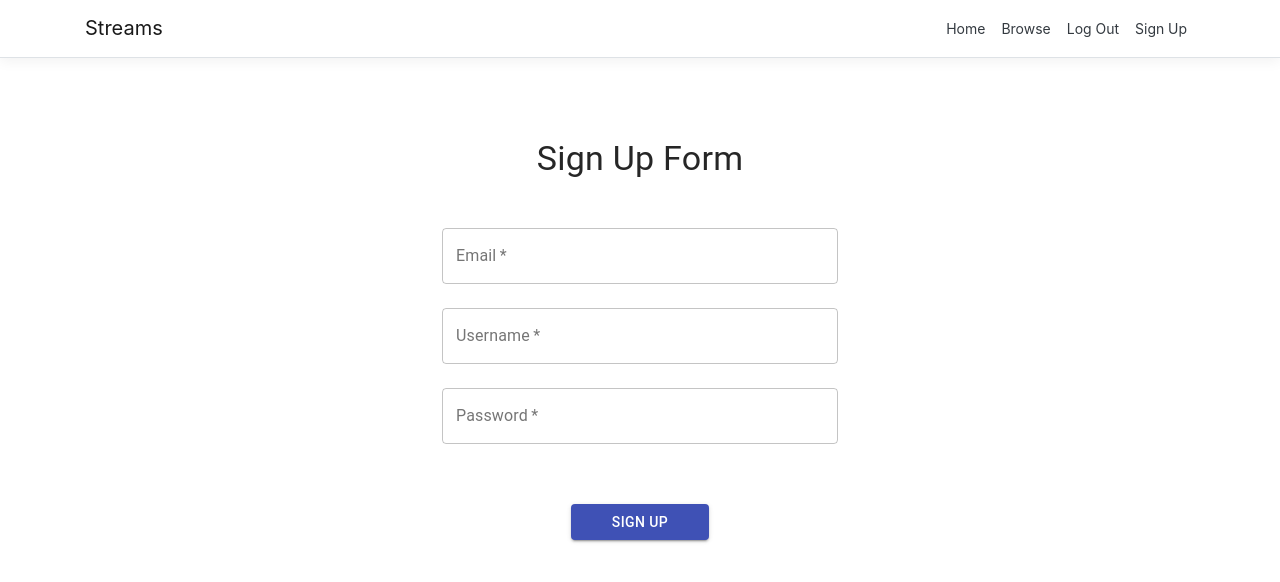
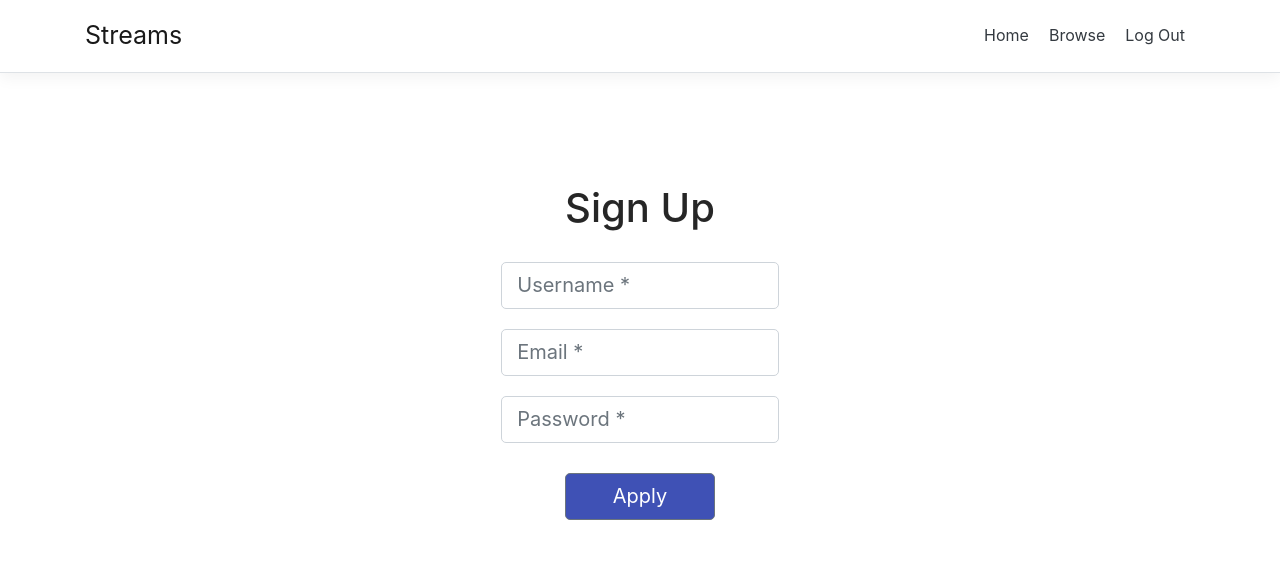
Before and after one commit to Harques/StreamingPlatform, a React (Create React App) app in the folder BitirmeTezi/ClientApp/: page /signup in a window 1280 px wide. Shown: the top 582 px of the page. Built offline with nearby package versions, Linux system fonts and the light colour scheme.

Commit message:
front-end düzenlemeleri

```diff
--- a/BitirmeTezi/ClientApp/src/components/Browse.tsx
+++ b/BitirmeTezi/ClientApp/src/components/Browse.tsx
@@ -22,23 +22,29 @@ function columns(containerWidth: number) {
 class Browse extends React.Component<{}> {
   render() {
     return (
-      <Tabs defaultActiveKey='1' onChange={callback} centered size='large'>
+      <Tabs
+        defaultActiveKey='1'
+        onChange={callback}
+        centered
+        size='large'
+        type='card'
+      >
         <TabPane tab='Gaming' key='1'>
-          <h2 style={{textAlign:'center'}}>Gaming Streams</h2>
+          <h2 style={{ textAlign: "center" }}>Gaming Streams</h2>
           <div>
-            <Gallery photos={photos} columns={columns} direction="column" />
+            <Gallery photos={photos} columns={columns} direction='column' />
           </div>
         </TabPane>
         <TabPane tab='Chat' key='3'>
-          <h2 style={{textAlign:'center'}}>Chat Streams</h2>
+          <h2 style={{ textAlign: "center" }}>Chat Streams</h2>
           <div>
-            <Gallery photos={photos2} columns={columns} direction="column" />
+            <Gallery photos={photos2} columns={columns} direction='column' />
           </div>
         </TabPane>
         <TabPane tab='Education' key='2'>
-          <h2 style={{textAlign:'center'}}>Education Streams</h2>
+          <h2 style={{ textAlign: "center" }}>Education Streams</h2>
           <div>
-            <Gallery photos={photos3} columns={columns} direction="column" />
+            <Gallery photos={photos3} columns={columns} direction='column' />
           </div>
         </TabPane>
       </Tabs>
--- a/BitirmeTezi/ClientApp/src/components/LogIn.tsx
+++ b/BitirmeTezi/ClientApp/src/components/LogIn.tsx
@@ -27,13 +27,13 @@ class LogIn extends React.Component<{}, MyState> {
   render() {
     return (
       <React.Fragment>
-        <h4  style={{textAlign: 'center', marginTop: '10%'}}>Log In</h4>
+        <h2 style={{textAlign: 'center', marginTop: '10%'}}>Log In</h2>
         <div className='w-25 mt-4' style={{marginLeft: 'auto',  marginRight: 'auto'}}>
           <Input placeholder='Email *' onChange={(e) => this.setState({email: e.target.value})}></Input>
-          <Input placeholder='Password *' type='password' className='mt-4' onChange={(e) => this.setState({password: e.target.value})}></Input>
+          <Input placeholder='Password *' type='password' className='mt-3' onChange={(e) => this.setState({password: e.target.value})}></Input>
           <div className='row justify-content-around'>
-            <Button className='mt-4 col-0 align-self-start' style={{background:'#3f51b5'}} onClick={this.login}>Log In</Button>
-            <Button className='mt-4 col-0 align-self-end' style={{background:'#3f51b5'}} onClick={this.signUp}>Sign Up</Button>
+            <Button className='mt-4 col-0 align-self-start' style={{background:'#3f51b5', width:'120px'}} onClick={this.login}>Log In</Button>
+            <Button className='mt-4 col-0 align-self-end' style={{background:'#3f51b5', width:'120px'}} onClick={event =>  window.location.href='/signup'}>Sign Up</Button>
           </div>
         </div>
       </React.Fragment>
--- a/BitirmeTezi/ClientApp/src/components/NavMenu.css
+++ b/BitirmeTezi/ClientApp/src/components/NavMenu.css
@@ -7,7 +7,7 @@ a.navbar-brand {
 html { font-size: 14px; }
 
 @media (min-width: 768px) {
-    html { font-size: 16px; }
+    html { font-size: 20px; }
 }
 
-.box-shadow { box-shadow: 0 .25rem .75rem rgba(0, 0, 0, .05); }
+.box-shadow { box-shadow: 0 .25rem .75rem rgba(0, 0, 0, 0.05); }
--- a/BitirmeTezi/ClientApp/src/components/NavMenu.tsx
+++ b/BitirmeTezi/ClientApp/src/components/NavMenu.tsx
@@ -18,16 +18,13 @@ export default class NavMenu extends React.PureComponent<{}, { isOpen: boolean }
                         <Collapse className="d-sm-inline-flex flex-sm-row-reverse" isOpen={this.state.isOpen} navbar>
                             <ul className="navbar-nav flex-grow">
                                 <NavItem>
-                                    <NavLink tag={Link} className="text-dark" to="/home">Home</NavLink>
+                                    <NavLink style={{fontSize: '16px'}} tag={Link} className="text-dark" to="/home">Home</NavLink>
                                 </NavItem>
                                 <NavItem>
-                                    <NavLink tag={Link} className="text-dark" to="/browse">Browse</NavLink>
+                                    <NavLink style={{fontSize: '16px'}} tag={Link} className="text-dark" to="/browse">Browse</NavLink>
                                 </NavItem>
                                 <NavItem>
-                                    <NavLink tag={Link} className="text-dark" to="/login">Log Out</NavLink>
-                                </NavItem>
-                                <NavItem>
-                                    <NavLink tag={Link} className="text-dark" to="/signup">Sign Up</NavLink>
+                                    <NavLink style={{fontSize: '16px'}} tag={Link} className="text-dark" to="/login">Log Out</NavLink>
                                 </NavItem>
                             </ul>
                         </Collapse>
--- a/BitirmeTezi/ClientApp/src/components/SignUp.tsx
+++ b/BitirmeTezi/ClientApp/src/components/SignUp.tsx
@@ -1,115 +1,67 @@
-import React from "react";
-import {
-  makeStyles,
-  Container,
-  Typography,
-  TextField,
-  Button,
-} from "@material-ui/core";
-import { useForm } from "react-hook-form";
-import * as yup from "yup";
-import { yupResolver } from "@hookform/resolvers/yup";
-import { useState } from "react";
-import Row from "antd/lib/grid/row";
-import Col from "antd/lib/grid/col";
+import Col from 'antd/lib/grid/col';
+import * as React from 'react';
+import { connect } from 'react-redux';
+import { Button, Input } from 'reactstrap'
+import { WebApi } from '../api/WebApi';
 
-interface SignUp {
-  email: string;
-  username: string;
-  password: string;
+type MyState = {email: string, password: string, userName: string}
+
+class SignUp extends React.Component<{}, MyState> {
+  api: WebApi;
+
+  constructor(props: any) {
+    super(props)
+    this.login = this.login.bind(this)
+    this.signUp = this.signUp.bind(this)
+    this.api = new WebApi();
+  }
+
+  componentWillMount() {
+    if (localStorage.getItem('token') !== null) {
+      console.log("not null");
+    } else {
+      console.log("null");
+    }
+  }
+
+  render() {
+    return (
+      <React.Fragment>
+        <h2  style={{textAlign: 'center', marginTop: '10%'}}>Sign Up</h2>
+        <div className='w-25 mt-4' style={{marginLeft: 'auto',  marginRight: 'auto'}}>
+          <Input placeholder='Username *' className='mt-3' onChange={(e) => this.setState({userName: e.target.value})}></Input>
+          <Input placeholder='Email *' className='mt-3' onChange={(e) => this.setState({email: e.target.value})}></Input>
+          <Input placeholder='Password *' type='password' className='mt-3' onChange={(e) => this.setState({password: e.target.value})}></Input>
+          <div className='row justify-content-around'>
+            <Button className='mt-4 col-0 align-self-end' style={{background:'#3f51b5', width:'150px'}} onClick={this.signUp}>Apply</Button>
+          </div>
+        </div>
+      </React.Fragment>
+    )
+  }
+
+  async login() {
+    var email = this.state.email.trim();
+    var password = this.state.password.trim();
+
+    var body = JSON.stringify({email: email, password: password});
+
+    var response = await this.api.post('auth/login', body);
+
+    if (response.status == 200) {
+      sessionStorage.setItem('token', response.data.token)
+      console.log(response.data.token)
+    } else {
+      alert(response.data.Error[0])
+    }
+  }
+
+  signUp() {
+    console.log(this.state.email)
+    console.log(this.state.password)
+    console.log(this.state.userName)
+  }
+
 }
 
-const schema = yup.object().shape({
-  email: yup.string().required().email(),
-  username: yup.string().required().min(2).max(25),
-  password: yup.string().required().min(8).max(120),
-});
-
-const useStyles = makeStyles((theme) => ({
-  heading: {
-    textAlign: "center",
-    margin: theme.spacing(1, 0, 4),
-  },
-  submitButton: {
-    marginTop: theme.spacing(4),
-  },
-}));
-
-function App() {
-  const {
-    register,
-    handleSubmit,
-    formState: { errors },
-  } = useForm<SignUp>({
-    resolver: yupResolver(schema),
-  });
-
-  const { heading, submitButton } = useStyles();
-
-  const [json, setJson] = useState<string>();
-
-  const onSubmit = (data: SignUp) => {
-    setJson(JSON.stringify(data));
-  };
-
-  return (
-    <Container maxWidth='xs'>
-      <Typography className={heading} variant='h4' style={{ marginTop: "20%" }}>
-        Sign Up Form
-      </Typography>
-      <form onSubmit={handleSubmit(onSubmit)} noValidate>
-        <TextField
-          {...register("email")}
-          variant='outlined'
-          margin='normal'
-          label='Email'
-          fullWidth
-          required
-        />
-        <TextField
-          {...register("username")}
-          variant='outlined'
-          margin='normal'
-          label='Username'
-          fullWidth
-          required
-        />
-        <TextField
-          {...register("password")}
-          variant='outlined'
-          margin='normal'
-          label='Password'
-          type='password'
-          fullWidth
-          required
-        />
-        <Row
-          style={{ width: "100%", justifyContent: "center", marginTop: "10px" }}
-        >
-          <Col style={{ width: "40%", padding: "10px" }}>
-            <Button
-              type='submit'
-              fullWidth
-              variant='contained'
-              color='primary'
-              className={submitButton}
-            >
-              Sign Up
-            </Button>
-          </Col>
-        </Row>
-        {json && (
-          <>
-            <Typography variant='body1'>
-              Below is the JSON that would normally get passed to the server
-              when a form gets submitted
-            </Typography>
-            <Typography variant='body2'>{json}</Typography>
-          </>
-        )}
-      </form>
-    </Container>
-  );
-}
-
-export default App;
+export default connect()(SignUp);
--- a/BitirmeTezi/ClientApp/src/components/photos.js
+++ b/BitirmeTezi/ClientApp/src/components/photos.js
@@ -1,32 +1,32 @@
 export const photos = [
     {
-      src: "https://source.unsplash.com/2ShvY8Lf6l0/800x599",
-      width: 4,
-      height: 3
+      src: "https://i.ibb.co/4TGTng4/616d888143c11.jpg",
+      width: 3,
+      height: 2
     },
     {
-      src: "https://source.unsplash.com/Dm-qxdynoEc/800x799",
-      width: 1,
-      height: 1
+      src: "https://i.ibb.co/tKhmJhX/104368106-una-linda-chica-gamer-se-sienta-en-una-acogedora-habitaci-n-detr-s-de-una-computadora-y-ju.webp",
+      width: 3,
+      height: 2
     },
     {
-      src: "https://media-exp1.licdn.com/dms/image/C4D03AQGi4zzNQh9big/profile-displayphoto-shrink_800_800/0/1608917195204?e=1659571200&v=beta&t=-qp8cJTboU-oVZhlz1O59Mw-mTWoHi50bqqTsq_FiVk",
+      src: "https://i.ibb.co/r5Hgwk7/BBVA-streamers-apertura-1.jpg",
       width: 3,
-      height: 4
+      height: 2
     },
     {
-      src: "https://source.unsplash.com/iecJiKe_RNg/600x799",
+      src: "https://i.ibb.co/4VtCPhc/bigstock-Streamer-Beautiful-Girl-Smiles-328650634-scaled.jpg",
       width: 3,
-      height: 4
+      height: 2
     },
     {
-      src: "https://source.unsplash.com/epcsn8Ed8kY/600x799",
+      src: "https://i.ibb.co/0stKhjB/happy-male-gamer-enjoys-playing-260nw-1849699615.jpg",
       width: 3,
-      height: 4
+      height: 2
     },
     {
-      src: "https://source.unsplash.com/NQSWvyVRIJk/800x599",
-      width: 4,
-      height: 3
+      src: "https://i.ibb.co/T4wF6gc/istockphoto-1218726670-612x612-1.jpg",
+      width: 3,
+      height: 2
     }
   ];
--- a/BitirmeTezi/ClientApp/src/components/photos2.js
+++ b/BitirmeTezi/ClientApp/src/components/photos2.js
@@ -1,17 +1,32 @@
 export const photos2 = [
     {
-      src: "https://source.unsplash.com/zh7GEuORbUw/600x799",
+      src: "https://s31242.pcdn.co/wp-content/uploads/2021/05/alinity-twitter2.jpeg",
       width: 3,
-      height: 4
+      height: 2
     },
     {
-      src: "https://yt3.ggpht.com/yti/APfAmoGD6PbieiMecoA0CJLyUY-YDtDT2ix_1U0H34Ud-g=s108-c-k-c0x00ffffff-no-rj",
-      width: 4,
-      height: 3
+      src: "https://static.invenglobal.com/upload/image/2022/01/02/i1641098232508515.jpeg",
+      width: 3,
+      height: 2
     },
     {
-      src: "https://source.unsplash.com/I1ASdgphUH4/800x599",
-      width: 4,
-      height: 3
+      src: "https://cdn.vox-cdn.com/thumbor/foNTdTAfj2iCCwLbgO44xTAHPGU=/0x0:1715x963/1200x800/filters:focal(693x241:967x515)/cdn.vox-cdn.com/uploads/chorus_image/image/69038704/ludwig.0.png",
+      width: 3,
+      height: 2
+    },
+    {
+      src: "https://toptwitchstreamers.com/wp-content/uploads/2021/10/Twitch-Streamer-Dish-is-Scammed.jpg",
+      width: 3,
+      height: 2
+    },
+    {
+      src: "https://cdn.vox-cdn.com/thumbor/u7VTHcbJSFtXkPTl6MJBbEGDGJ0=/1400x788/filters:format(png)/cdn.vox-cdn.com/uploads/chorus_asset/file/22010347/Screen_Shot_2020_11_03_at_2.08.39_PM.png",
+      width: 3,
+      height: 2
+    },
+    {
+      src: "https://static0.gamerantimages.com/wordpress/wp-content/uploads/2022/03/twitch-streamer-thegrefg-banned-2nd-time.jpg",
+      width: 3,
+      height: 2
     }
   ];
--- a/BitirmeTezi/ClientApp/src/components/photos3.js
+++ b/BitirmeTezi/ClientApp/src/components/photos3.js
@@ -1,47 +1,22 @@
 export const photos3 = [
   {
-      src: "https://source.unsplash.com/2ShvY8Lf6l0/800x599",
-      width: 4,
-      height: 3
+    src: "https://www.nextthoughtstudios.com/hubfs/Blog%20headers%20and%20highlight%20graphics/Why%20Videos%20are%20Important%20in%20Education.jpg",
+    width: 3,
+    height: 2,
   },
   {
-      src: "https://media-exp1.licdn.com/dms/image/C4D03AQGi4zzNQh9big/profile-displayphoto-shrink_800_800/0/1608917195204?e=1659571200&v=beta&t=-qp8cJTboU-oVZhlz1O59Mw-mTWoHi50bqqTsq_FiVk",
-      width: 1,
-      height: 1
+    src: "https://www.viewsonic.com/library/wp-content/uploads/2019/08/LB0076-hero-compressed-696x392.png",
+    width: 3,
+    height: 2,
   },
   {
-      src: "https://source.unsplash.com/qDkso9nvCg0/600x799",
+    src: "https://www.esrb.org/wp-content/uploads/2020/11/V1_ESRB_blog_Educational-Benefit-Video-Games-01-1024x598.jpg",
     width: 3,
-      height: 4
+    height: 2,
   },
   {
-      src: "https://source.unsplash.com/iecJiKe_RNg/600x799",
+    src: "https://1635225677.rsc.cdn77.org/images/Daily/E-Learning/educational_videos.png",
     width: 3,
-      height: 4
-    },
-    {
-      src: "https://source.unsplash.com/epcsn8Ed8kY/600x799",
-      width: 3,
-      height: 4
-    },
-    {
-      src: "https://source.unsplash.com/NQSWvyVRIJk/800x599",
-      width: 4,
-      height: 3
-    },
-    {
-      src: "https://source.unsplash.com/zh7GEuORbUw/600x799",
-      width: 3,
-      height: 4
-    },
-    {
-      src: "https://source.unsplash.com/PpOHJezOalU/800x599",
-      width: 4,
-      height: 3
-    },
-    {
-      src: "https://source.unsplash.com/I1ASdgphUH4/800x599",
-      width: 4,
-      height: 3
+    height: 2,
   }
 ];
```
Lines whose indentation alone changed are shown as unchanged.
